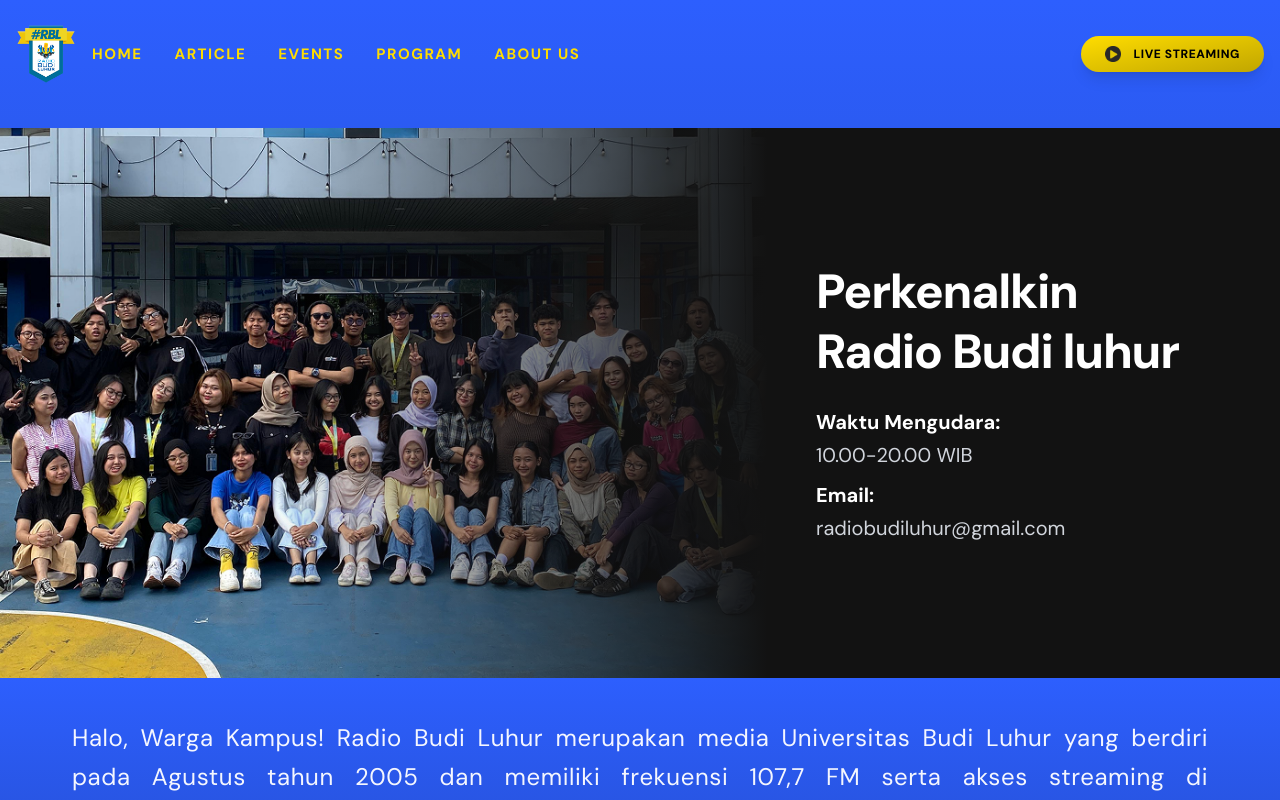
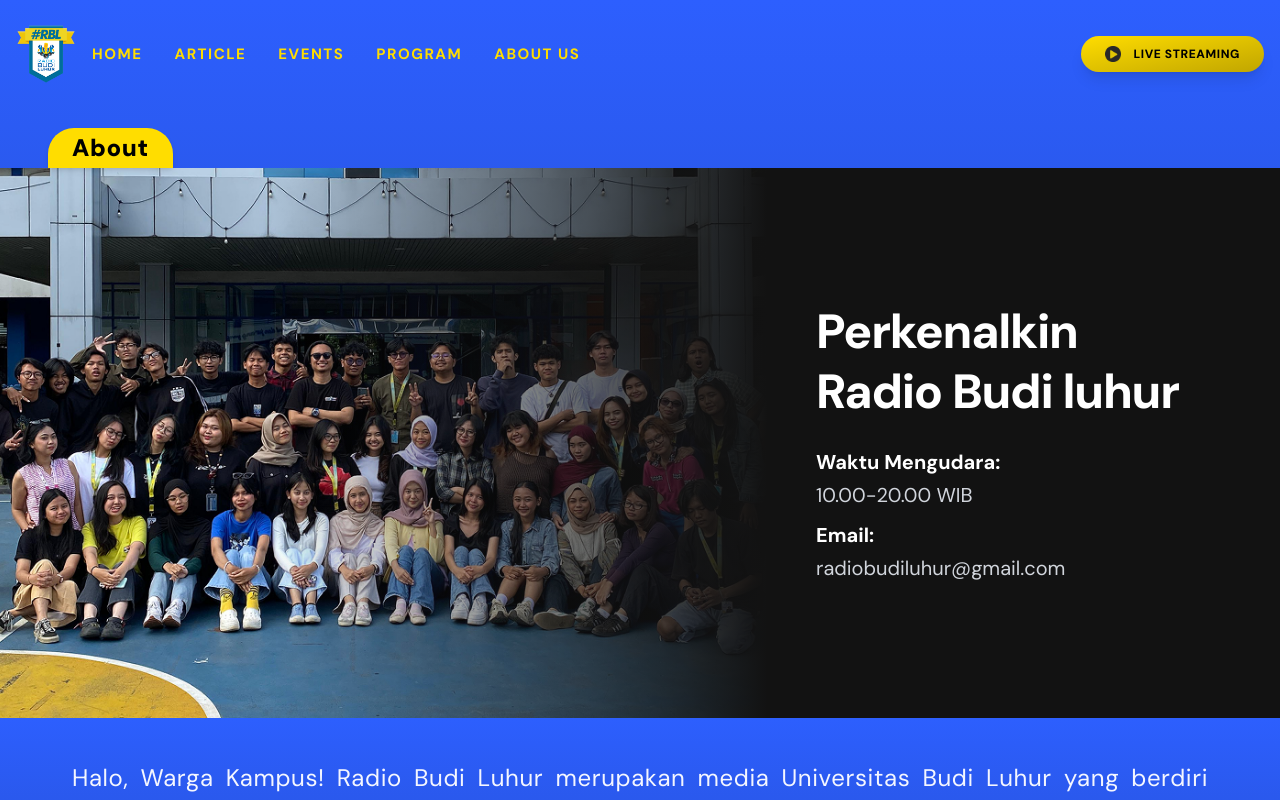
Before and after one commit to adhirayendra/RBL, a Next.js app: page /about in a window 1280 px wide. Shown: the top 800 px of the page. Built offline with nearby package versions, Linux system fonts and the light colour scheme.

Commit message:
update about

```diff
--- a/app/about/page.tsx
+++ b/app/about/page.tsx
@@ -1,5 +1,6 @@
 import AboutHero from "../sections/AboutSection/AboutHero";
 import AboutDescription from "../sections/AboutSection/AboutDescription";
+import AboutHeader from "../sections/AboutSection/AboutHeader";
 
 export const metadata = {
   title: "About Us - Radio Budi Luhur",
@@ -9,6 +10,7 @@
 export default function AboutPage() {
   return (
     <div className="w-full min-h-screen bg-gradient-to-b from-[#2D5FFE] to-[#1B3998] flex flex-col pt-24 md:pt-32">
+      <AboutHeader />
       <AboutHero />
       <AboutDescription />
     </div>
```
